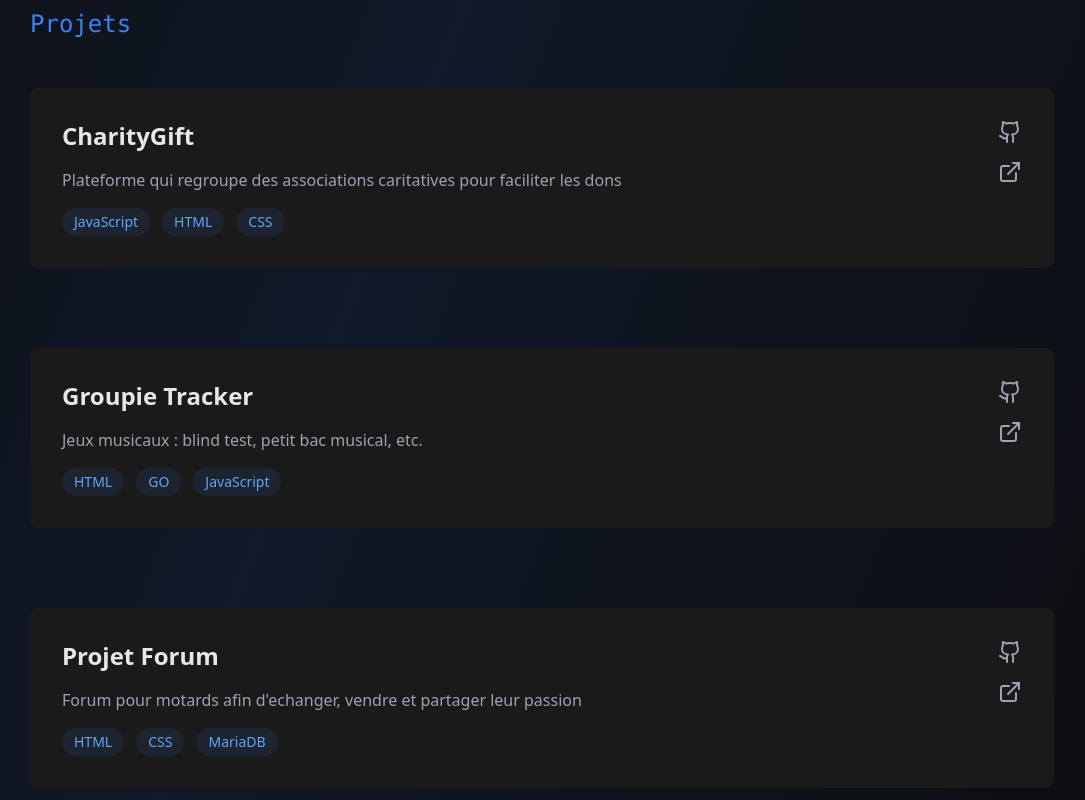
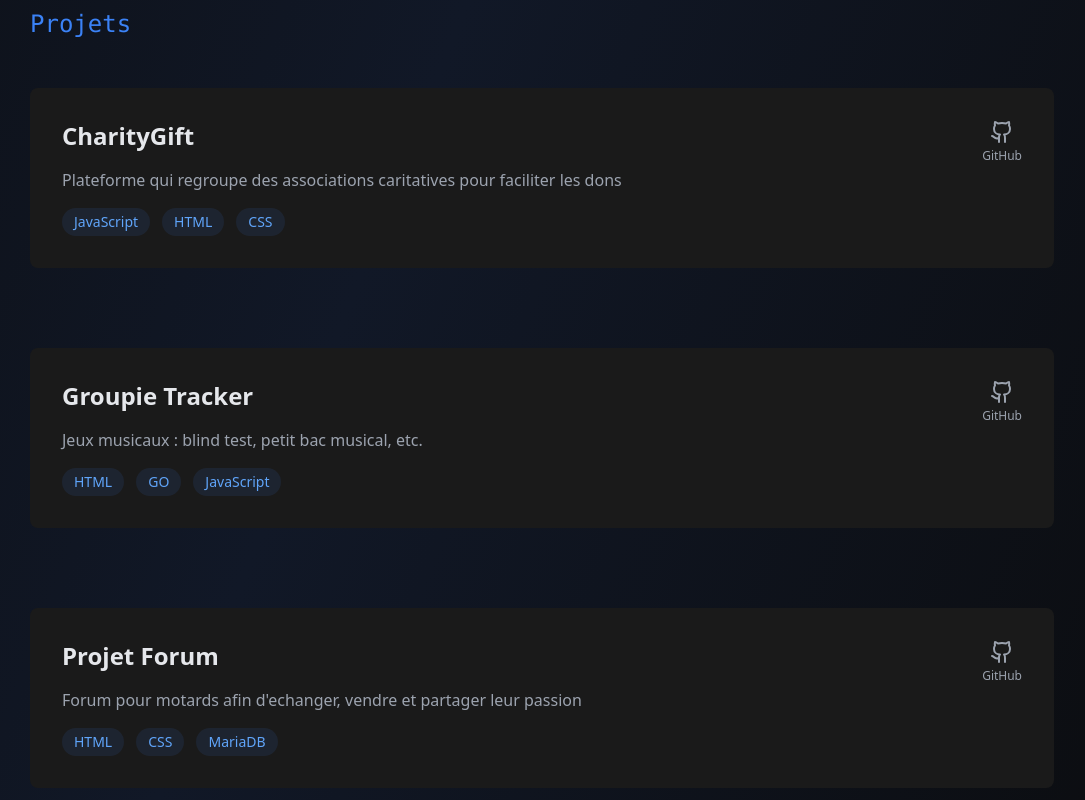
Before and after one commit to M4xxes/PorteFolio, a React (Vite) app: page / in a window 1280 px wide. Shown: the part 1840-2640 px from the top of the page, without its empty margins (98-1183 px from the left). Built offline with nearby package versions, Linux system fonts and the light colour scheme.

Commit message:
add name logo

```diff
--- a/src/components/Projects.tsx
+++ b/src/components/Projects.tsx
@@ -1,26 +1,26 @@
 import React from 'react';
 import { motion } from 'framer-motion';
 import { useInView } from 'react-intersection-observer';
-import { Github, ExternalLink } from 'lucide-react';
+import { Github } from 'lucide-react';
 
 const projects = [
   {
     title: 'CharityGift',
     description: 'Plateforme qui regroupe des associations caritatives pour faciliter les dons',
     tech: ['JavaScript', 'HTML', 'CSS'],
-    github: 'https://github.com/M4xxes'
+    github: 'https://github.com/M4xxes/charityGift.git'
   },
   {
     title: 'Groupie Tracker',
     description: 'Jeux musicaux : blind test, petit bac musical, etc.',
     tech: ['HTML', 'GO', 'JavaScript'],
-    github: 'https://github.com/M4xxes'
+    github: 'https://github.com/Decorentin/groupie-tracker.git'
   },
   {
     title: 'Projet Forum',
     description: 'Forum pour motards afin d\'echanger, vendre et partager leur passion',
     tech: ['HTML', 'CSS', 'MariaDB'],
-    github: 'https://github.com/M4xxes'
+    github: 'https://github.com/B1-Info-23-24/projet-forum.git'
   }
 ];
 
@@ -70,21 +70,19 @@ const Projects = () => {
                     ))}
                   </div>
                 </div>
-                <div className="flex gap-4 md:flex-col">
+
+                <div className="flex items-center md:flex-col">
+                  <div className="flex flex-col items-center text-sm text-gray-400 hover:text-blue-500 transition-colors">
                     <a
                       href={project.github}
                       target="_blank"
                       rel="noopener noreferrer"
-                    className="text-gray-400 hover:text-blue-500 transition-colors"
+                      className="flex flex-col items-center"
                     >
                       <Github size={24} />
+                      <span className="mt-1 text-xs">GitHub</span>
                     </a>
-                  <a
-                    href="#"
-                    className="text-gray-400 hover:text-blue-500 transition-colors"
-                  >
-                    <ExternalLink size={24} />
-                  </a>
+                  </div>
                 </div>
               </div>
             </motion.div>
@@ -95,4 +93,4 @@ const Projects = () => {
   );
 };
 
-export default Projects
+export default Projects;
```
Lines whose indentation alone changed are shown as unchanged.
